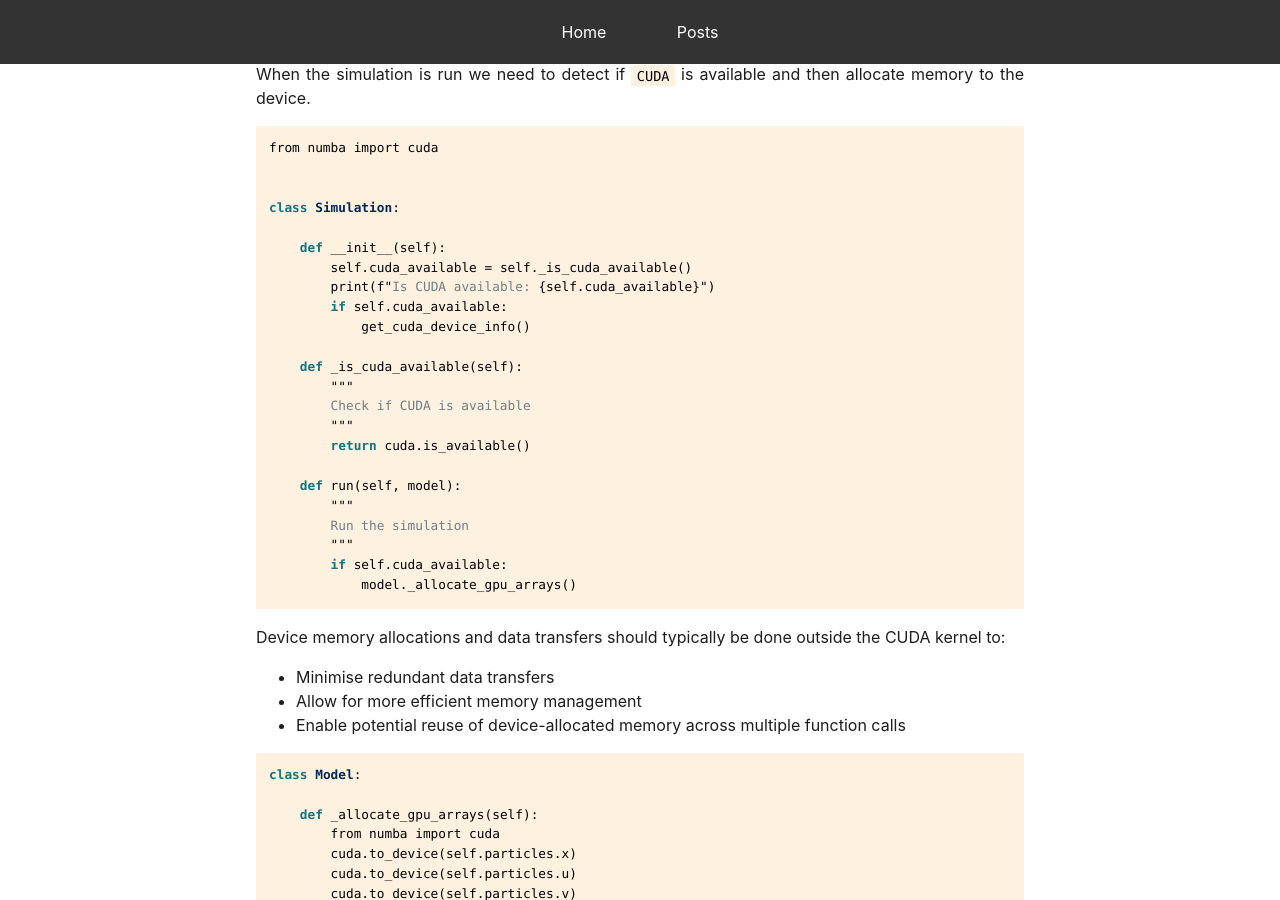
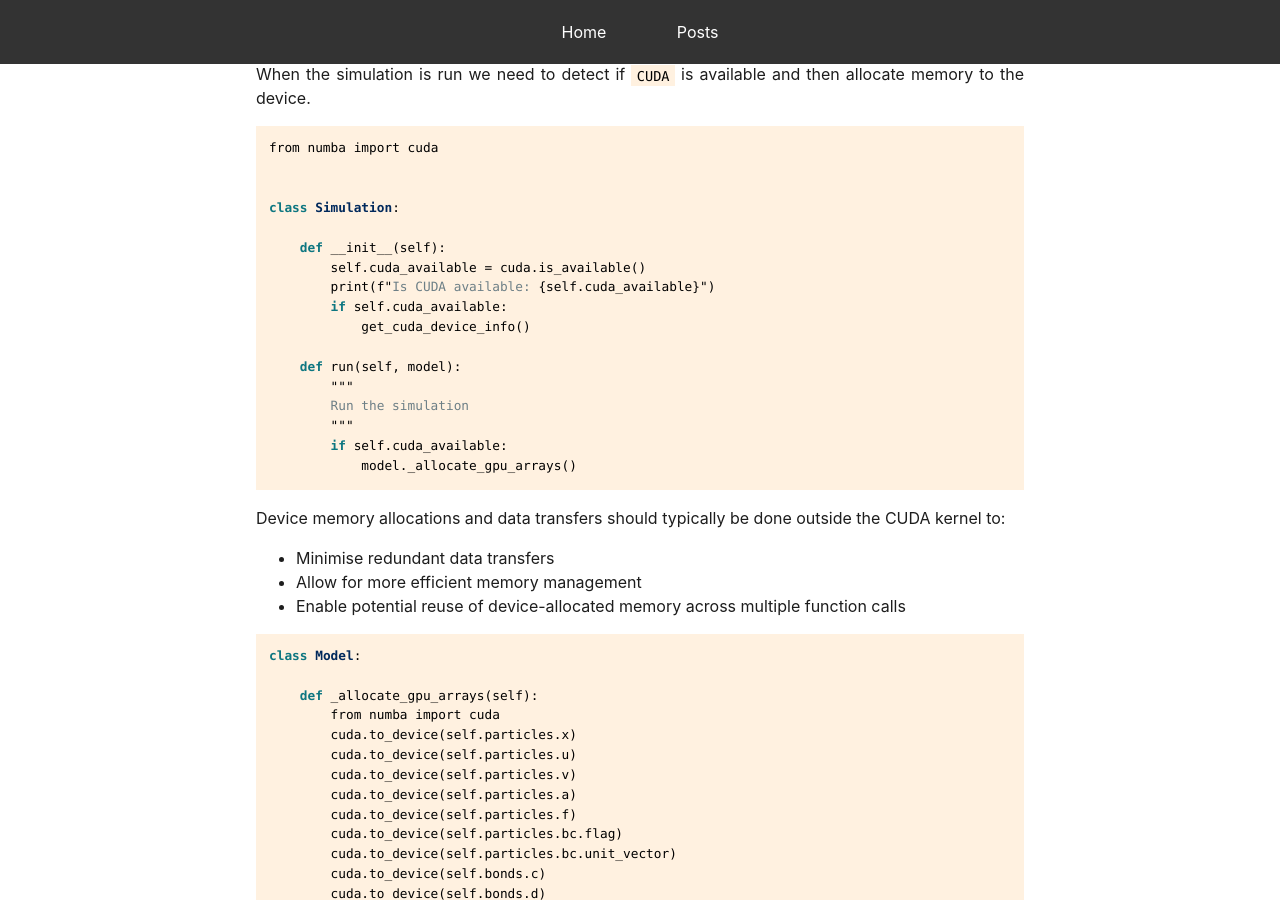
Before and after one commit to mark-hobbs/mark-hobbs.github.io, a Jekyll site: the page built from _posts/2025-02-03-cuda.md, in a window 1280 px wide and 900 px high, scrolled down 3969 px. Built offline with Jekyll 4.4.1, drawn with Linux system fonts in a browser that asks for light colours.

Commit message:
General updates

```diff
--- a/_posts/2025-02-03-cuda.md
+++ b/_posts/2025-02-03-cuda.md
@@ -172,16 +172,10 @@
 class Simulation:
 
     def __init__(self):
-        self.cuda_available = self._is_cuda_available()
+        self.cuda_available = cuda.is_available()
         print(f"Is CUDA available: {self.cuda_available}")
         if self.cuda_available:
             get_cuda_device_info()
-
-    def _is_cuda_available(self):
-        """
-        Check if CUDA is available
-        """
-        return cuda.is_available()
 
     def run(self, model):
         """
```
